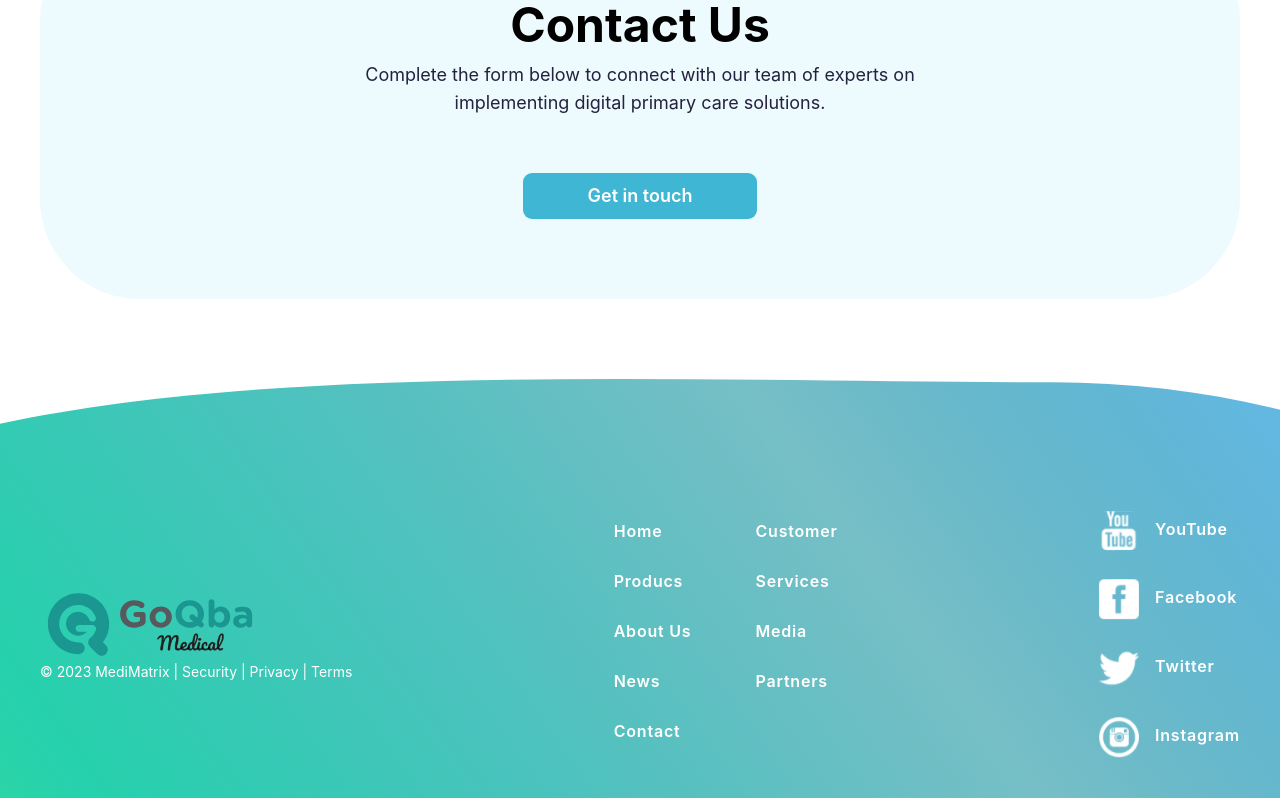
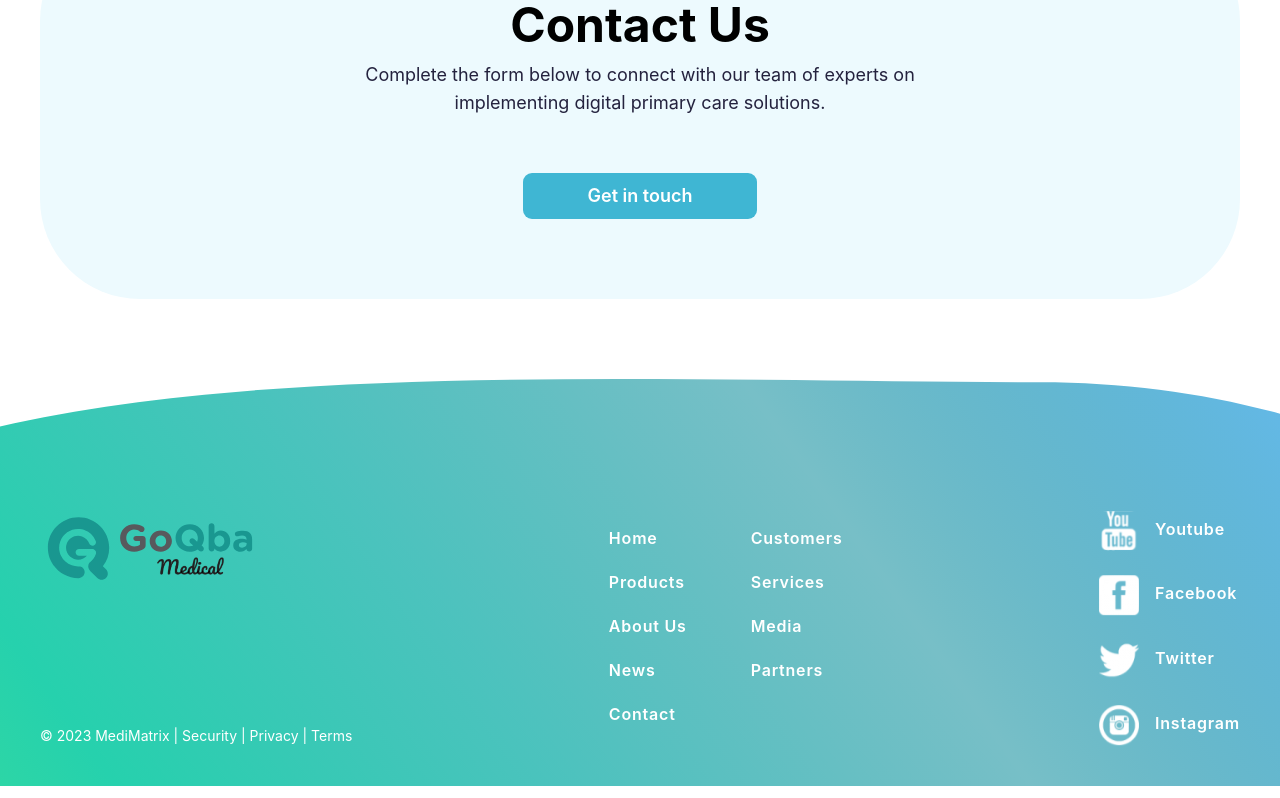
Before and after one commit to seokbangguri/MediMatrix, a React (Create React App) app: page / in a window 1280 px wide. Shown: the part 2737-3535 px from the top of the page. Built offline with nearby package versions, Linux system fonts and the light colour scheme; no server answers; a web font is replaced by a local one.

Commit message:
seperated iterfaces and refactor footer

```diff
--- a/src/components/Footer/Footer.tsx
+++ b/src/components/Footer/Footer.tsx
@@ -1,5 +1,3 @@
-import React from "react";
-import image from "../../assets/medimatrix_logo_white.svg";
 import imagetest1 from "../../assets/test1.svg";
 import footerImage from "../../assets/footer-blob.svg";
 import instagram from "../../assets/instagram.svg";
@@ -22,7 +20,7 @@ const Footer = () => {
   return (
     <footer style={backgroundStyle} className="w-screen flex flex-col md:flex-row  justify-center">
       <div className="w-full lg:max-w-[1445px] flex flex-col md:flex-row  justify-between items-center gap-10 pb-10 pt-32 px-5 lg:px-10">
-      <div className="flex flex-col justify-between">
+        <div className="flex flex-col justify-between h-full">
           <a href="/">
             <img
               className="pt-1"
@@ -36,119 +34,25 @@ const Footer = () => {
           <Text size="s" styles="text-white">&copy; 2023 MediMatrix | Security | Privacy | Terms</Text>
         </div>
         <div className="flex flex-col md:flex-row gap-16">
-      <div className="flex flex-col text-white gap-2 md:gap-4 lg:gap-6">
-          <a
-            href="/"
-            className="text-md font-semibold  tracking-wider hover:opacity-75  border-transparent border-b-[2px] hover:border-button-green hover:scale-105 duration-150"
-          >
-            Home
-          </a>
-          <a
-            href="/"
-            className="text-md font-semibold  tracking-wider hover:opacity-70  border-transparent border-b-[2px] hover:border-button-green hover:scale-105 duration-150"
-          >
-            Producs
-          </a>
-          <a
-            href="/"
-            className="text-md font-semibold  tracking-wider hover:opacity-70  border-transparent border-b-[2px] hover:border-button-green hover:scale-105 duration-150"
-          >
-            About Us
-          </a>
-          <a
-            href="/"
-            className="text-md font-semibold tracking-wider hover:opacity-70  border-transparent border-b-[2px] hover:border-button-green hover:scale-105 duration-150"
-          >
-            News
-          </a>
-          <a
-            href="/"
-            className="text-md font-semibold tracking-wider hover:opacity-70  border-transparent border-b-[2px] hover:border-button-green hover:scale-105 duration-150"
-          >
-            Contact
-          </a>
+          <div className="flex flex-col text-white gap-2 md:gap-4 lg:gap-5">
+            <NavLinks address={'/'} text='Home' />
+            <NavLinks address={'#products'} text='Products' />
+            <NavLinks address={'#'} text='About Us' />
+            <NavLinks address={'#'} text='News' />
+            <NavLinks address={'#contact'} text='Contact' />
           </div>
-        <div className="flex flex-col text-white gap-2 md:gap-4 lg:gap-6">
-          <a
-            href="/"
-            className="text-md font-semibold  tracking-wider hover:opacity-75  border-transparent border-b-[2px] hover:border-button-green hover:scale-105 duration-150"
-          >
-            Customer
-          </a>
-          <a
-            href="/"
-            className="text-md font-semibold  tracking-wider hover:opacity-70  border-transparent border-b-[2px] hover:border-button-green hover:scale-105 duration-150"
-          >
-            Services
-          </a>
-          <a
-            href="/"
-            className="text-md font-semibold  tracking-wider hover:opacity-70  border-transparent border-b-[2px] hover:border-button-green hover:scale-105 duration-150"
-          >
-            Media
-          </a>
-          <a
-            href="/"
-            className="text-md font-semibold tracking-wider hover:opacity-70  border-transparent border-b-[2px] hover:border-button-green hover:scale-105 duration-150"
-          >
-            Partners
-          </a>
+          <div className="flex flex-col text-white gap-2 md:gap-4 lg:gap-5">
+            <NavLinks address={'#'} text='Customers' />
+            <NavLinks address={'#'} text='Services' />
+            <NavLinks address={'#'} text='Media' />
+            <NavLinks address={'#partners'} text='Partners' />
           </div>
         </div>
-        <div className="flex flex-col justify-center text-white gap-2 md:gap-4 lg:gap-6">
-          <a
-            href="/"
-            className="text-md font-semibold  tracking-wider hover:opacity-75 flex items-center"
-          ><img
-          className="pt-1 mr-4"
-          src={youtube}
-          width={40}
-
-          alt="logo"
-        />
-            YouTube
-          </a>
-          <a
-          href="/"
-          className="text-md font-semibold  tracking-wider hover:opacity-70 flex items-center"
-        >
-          <img
-            className="pt-1 mr-4"
-            src={facebook}
-            width={40}
-
-            alt="logo"
-          />Facebook
-        </a>
-          <a
-          href="/"
-          className="text-md font-semibold tracking-wider hover:opacity-70 flex items-center"
-        ><img
-        className="pt-1 mr-4"
-        src={twitter}
-        width={40}
-
-        alt="logo"
-      />
-          Twitter
-        </a>
-          <a
-          href="/"
-          className="text-md font-semibold  tracking-wider hover:opacity-70 flex items-center"
-        >
-          <img
-            className="pt-1 mr-4"
-            src={instagram}
-            width={40}
-
-            alt="logo"
-          />Instagram
-        </a>
-
-
-
-
-
+        <div className="flex flex-col justify-center text-white gap-2 md:gap-4 lg:gap-5">
+          <MediaLinks address={'#'} text='Youtube' iconImage={youtube} />
+          <MediaLinks address={'#'} text='Facebook' iconImage={facebook} />
+          <MediaLinks address={'#'} text='Twitter' iconImage={twitter} />
+          <MediaLinks address={'#'} text='Instagram' iconImage={instagram} />
         </div>
 
       </div>
@@ -157,3 +61,27 @@ const Footer = () => {
 };
 
 export default Footer;
+
+export const NavLinks = ({ address, text }: { address: String, text: String }) => (
+  <a
+    href={`${address}`}
+    className="text-md font-semibold tracking-wider hover:opacity-75 hover:scale-105 duration-150"
+  >
+    {text}
+  </a>
+)
+
+export const MediaLinks = ({ address, text, iconImage }: { address: string, text: string, iconImage: string }) => (
+  <a
+    href={`${address}`}
+    className="text-md font-semibold  tracking-wider hover:opacity-70 flex items-center"
+  >
+    <img
+      className="pt-1 mr-4"
+      src={iconImage}
+      width={40}
+
+      alt="social media link"
+    />{text}
+  </a>
+)
--- /dev/null
+++ b/src/interface/pagesProps.ts
@@ -0,0 +1,63 @@
+export interface PatientInfoInterface {
+    name: string;
+    id: string;
+    sex: string;
+};
+export interface finalDataInterface {
+    name: string;
+    id: string;
+    sex: string;
+    hospital: string;
+    therapists: string;
+};
+
+export interface SignInValuesInterface {
+    email: string;
+    password: string;
+}
+
+//Interface
+export interface SignUpValuesInterface {
+    email: string;
+    name: string;
+    password: string;
+    confirmPassword: string;
+    hospitalName: string;
+    phoneNumber?: string;
+    role: string;
+}
+
+export interface PatientDataInterface {
+    user_id: number;
+    patientNo: string;
+    name: string;
+    sex: string;
+    hospital: string;
+    // 다른 속성들을 필요에 따라 추가할 수 있습니다.
+}
+
+export interface SelectedTestInterface {
+    hospital: string;
+    patientNo: string;
+    score: {
+        [key: string]: string;
+    };
+    totalScore: string;
+    month: string;
+    Date: string;
+}
+
+// 위의 데이터 구조를 나타내는 배열의 타입 정의
+export type PatientListType = PatientDataInterface[];
+
+//Interface
+export interface UpdateInfoInterface {
+    email: string;
+    name: string;
+    hospitalName: string;
+    phoneNumber?: string;
+}
+export interface UpdatePasswordInterface {
+    password: string;
+    confirmPassword: string;
+}
--- a/src/pages/Beery.tsx
+++ b/src/pages/Beery.tsx
@@ -5,9 +5,10 @@ import hospital from '../contracted';
 import { useSpring, animated } from "react-spring";
 import beery_main_img from "../assets/beery_main.svg"
 import { verifyToken } from "../auth/auth";
+import { PatientInfoInterface, finalDataInterface } from "../interface/pagesProps";
+
 
 function Beery() {
-
     const [step, setStep] = useState(1);
     const [visible, setVisible] = useState(false);
     const [progressStep, setProgressStep] = useState(step);
@@ -15,18 +16,7 @@ function Beery() {
     const [hos, setHos] = useState<string>('');
     const [therapists, setTherapists] = useState<string>('');
 
-    interface PatientInfo {
-        name: string;
-        id: string;
-        sex: string;
-    };
-    interface finalDataInterface {
-        name: string;
-        id: string;
-        sex: string;
-        hospital: string;
-        therapists: string;
-    };
+
     const [finalData, setFinalData] = useState<finalDataInterface>({
         name: '',
         id: '',
@@ -35,7 +25,7 @@ function Beery() {
         therapists: '',
     });
 
-    const handleNextStep = (data: PatientInfo) => {
+    const handleNextStep = (data: PatientInfoInterface) => {
         // 1단계에서 입력한 환자 정보 저장하고 2단계로 이동
         const tpData = {
             hospital: hos,
--- a/src/pages/SignUp.tsx
+++ b/src/pages/SignUp.tsx
@@ -7,18 +7,10 @@ import Swal from 'sweetalert2';
 import { useState, useEffect } from "react";
 import { PiEyeBold, PiEyeClosedBold } from "react-icons/pi";
 import { verifyToken } from '../auth/auth'
+import { SignUpValuesInterface } from "../interface/pagesProps";
 
 const apiUrl = process.env.REACT_APP_API_USERS;
-//Interface
-interface SignUpValues {
-    email: string;
-    name: string;
-    password: string;
-    confirmPassword: string;
-    hospitalName: string;
-    phoneNumber?: string;
-    role: string;
-}
+
 const getCharacterValidationError = (str: string) => {
     return `Your password must have at least 1 ${str} character`;
 };
@@ -48,7 +40,7 @@ const bgStyle = {
 const SignUp: React.FC = () => {
     useEffect(() => {
         verifyToken().then(decodedToken => {
-      if(decodedToken) {
+            if (decodedToken) {
                 Swal.fire({
                     title: '이미 로그인되어 있습니다!',
                     text: '확인을 누르면 홈페이지로 이동합니다.',
@@ -59,7 +51,7 @@ const SignUp: React.FC = () => {
                 });
             }
         });
-    },[]);
+    }, []);
     const [showPassword, setShowPassword] = useState(false);
     const [showPasswordConfirm, setShowPasswordConfirm] = useState(false);
     const togglePasswordVisibility = (type: 'password' | 'confirm') => {
@@ -71,7 +63,7 @@ const SignUp: React.FC = () => {
     };
 
     //initial value
-    const initialValues: SignUpValues = {
+    const initialValues: SignUpValuesInterface = {
         email: '',
         name: '',
         password: '',
@@ -82,7 +74,7 @@ const SignUp: React.FC = () => {
     }
 
     // Handle signup
-    const handleSignUp = async (values: SignUpValues, { setSubmitting }: FormikHelpers<SignUpValues>) => {
+    const handleSignUp = async (values: SignUpValuesInterface, { setSubmitting }: FormikHelpers<SignUpValuesInterface>) => {
         const { email, password, hospitalName, phoneNumber, name, role } = values;
         try {
             // 전송할 데이터
@@ -96,7 +88,7 @@ const SignUp: React.FC = () => {
             };
 
             // Axios를 사용하여 서버로 POST 요청 보내기
-            const response = await axios.post(apiUrl+'/signup', userData);
+            const response = await axios.post(apiUrl + '/signup', userData);
 
             // 서버 응답 확인
             if (response.status === 201) {
```
Also changed, not shown: src/pages/Home.tsx (+3 -4 lines), src/pages/Results.tsx (+12 -35 lines), src/pages/Setting.tsx (+9 -18 lines), src/pages/SignIn.tsx (+8 -9 lines). Lines whose indentation alone changed are shown as unchanged.
